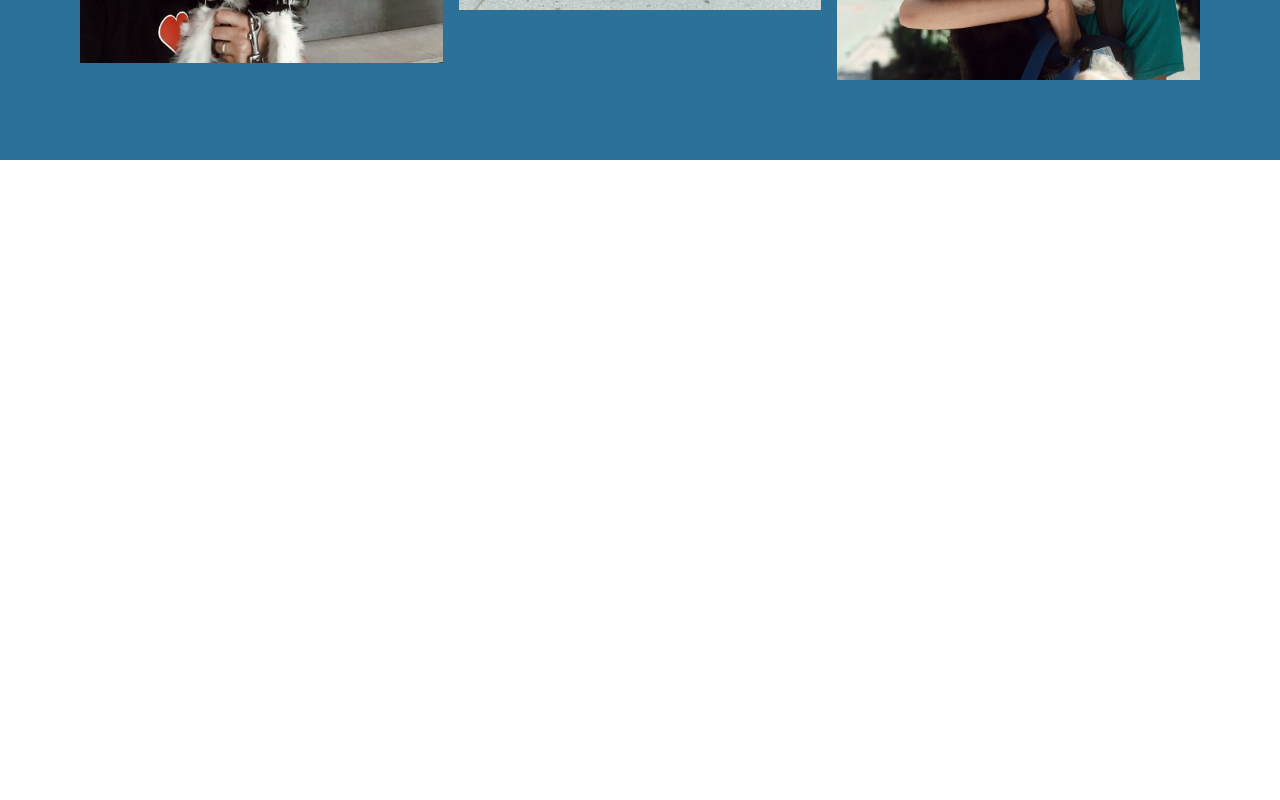
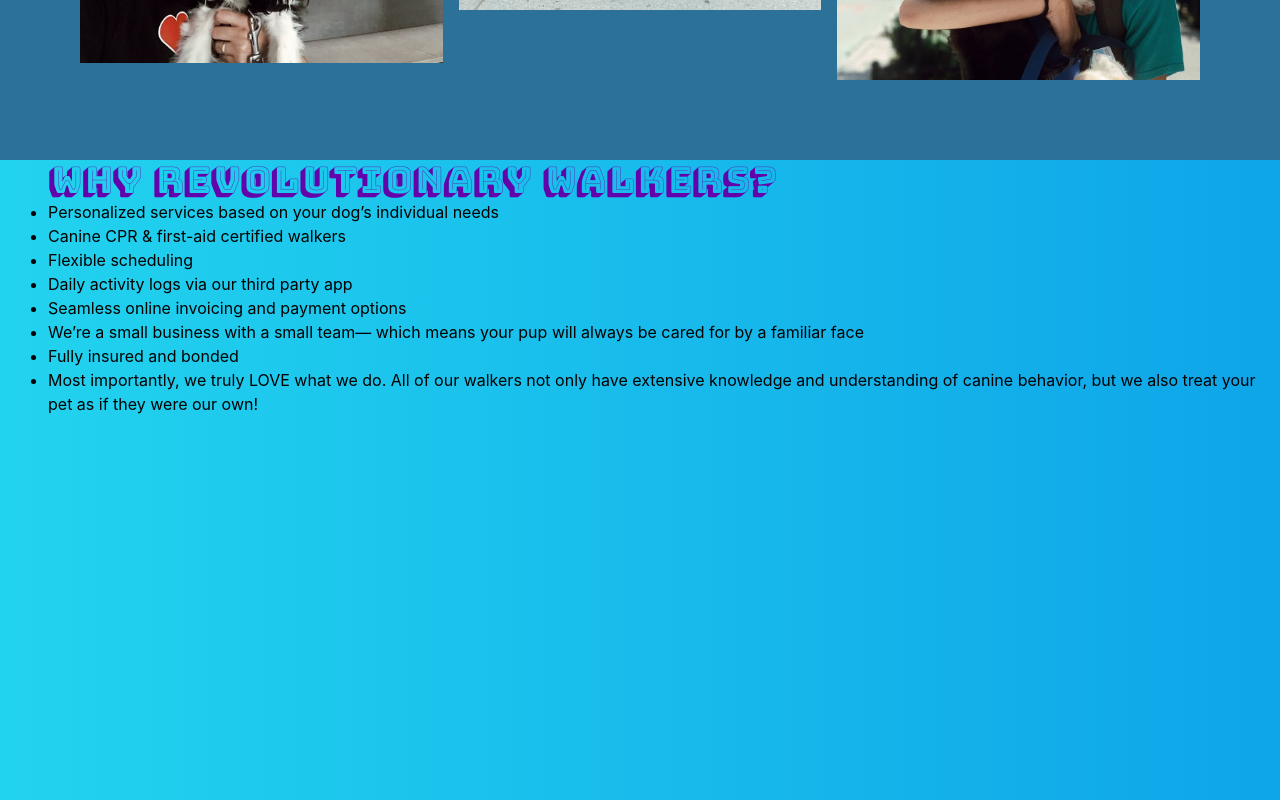
Before and after one commit to goosefin/revolutionary-walkers, a React (Create React App) app: page / in a window 1280 px wide. Shown: the part 2243-3043 px from the top of the page. Before the commit the page ends 2403 px from the top, so only its background shows below. Built offline with nearby package versions, Linux system fonts and the light colour scheme.

Commit message:
created Why Us component

```diff
--- a/src/App.js
+++ b/src/App.js
@@ -3,6 +3,7 @@
 import NavBar from "./components/NavBar";
 import Collage from "./components/Collage";
 import Benefits from "./components/Benefits";
+import WhyUs from "./components/WhyUs";
 
 function App() {
   return (
@@ -16,6 +17,7 @@ function App() {
 
       <Benefits/>
       <Collage/>
+      <WhyUs/>
     </div>
 
   );
--- /dev/null
+++ b/src/components/WhyUs.js
@@ -0,0 +1,21 @@
+
+
+function WhyUs(){
+    return (
+        <div className="bg-gradient-to-r from-cyan-400 to-sky-500" id="why-us-div">
+            <h2 id="why-us-h2" className="text-4xl">WHY REVOLUTIONARY WALKERS?</h2>
+            <ul className="list-disc">
+                <li>Personalized services based on your dog’s individual needs</li>
+                <li>Canine CPR & first-aid certified walkers</li>
+                <li>Flexible scheduling</li>
+                <li>Daily activity logs via our third party app</li>
+                <li>Seamless online invoicing and payment options</li>
+                <li>We’re a small business with a small team— which means your pup will always be cared for by a familiar face </li>
+                <li>Fully insured and bonded</li>
+                <li>Most importantly, we truly LOVE what we do. All of our walkers not only have extensive knowledge and understanding of canine behavior, but we also treat your pet as if they were our own!</li>
+            </ul>
+        </div>
+    )
+}
+
+export default WhyUs
--- a/src/index.css
+++ b/src/index.css
@@ -71,3 +71,13 @@ code {
   font-family: 'Bungee Shade', cursive;
   color: rgb(99, 3, 172);
 }
+
+#why-us-div{
+  height:80vh;
+  padding-left:3em;
+}
+
+#why-us-h2{
+  font-family: 'Bungee Shade', cursive;
+  color: rgb(99, 3, 172);
+}
```
